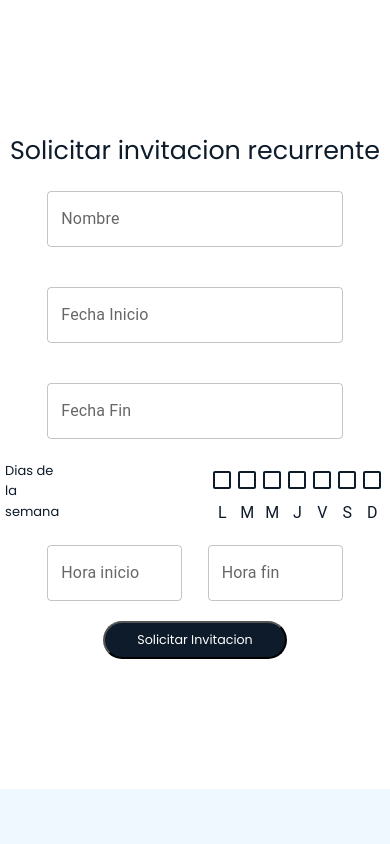
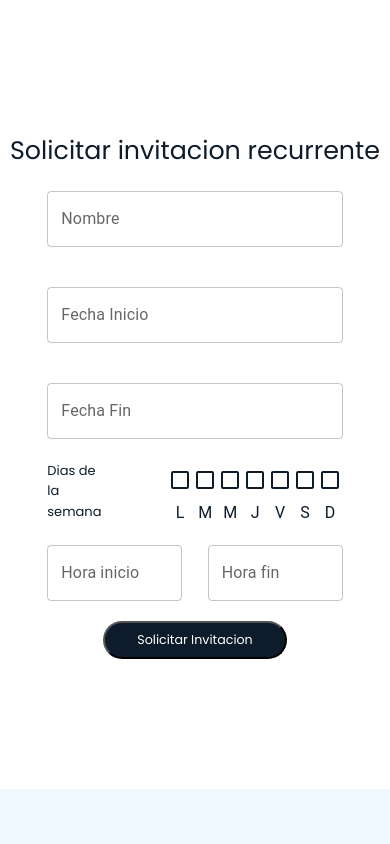
Before and after one commit to LeeMichael24/N-Capas-Proyecto-Final, a React (Vite) app in the folder Cliente/colonia_hlvs/: page /residente/invitacion/recurrente in a window 390 px wide. Shown: the top 844 px of the page. Built offline with nearby package versions, Linux system fonts and the light colour scheme.

Commit message:
Fix: css

```diff
--- a/Cliente/colonia_hlvs/src/screens/resident/invitations/Invitation.css
+++ b/Cliente/colonia_hlvs/src/screens/resident/invitations/Invitation.css
@@ -60,6 +60,10 @@
             max-width: 6vh;
         }
 
+        .days{
+            max-width: 35vh;
+        }
+
         .longText{
             width: 35vh;
         }
```
